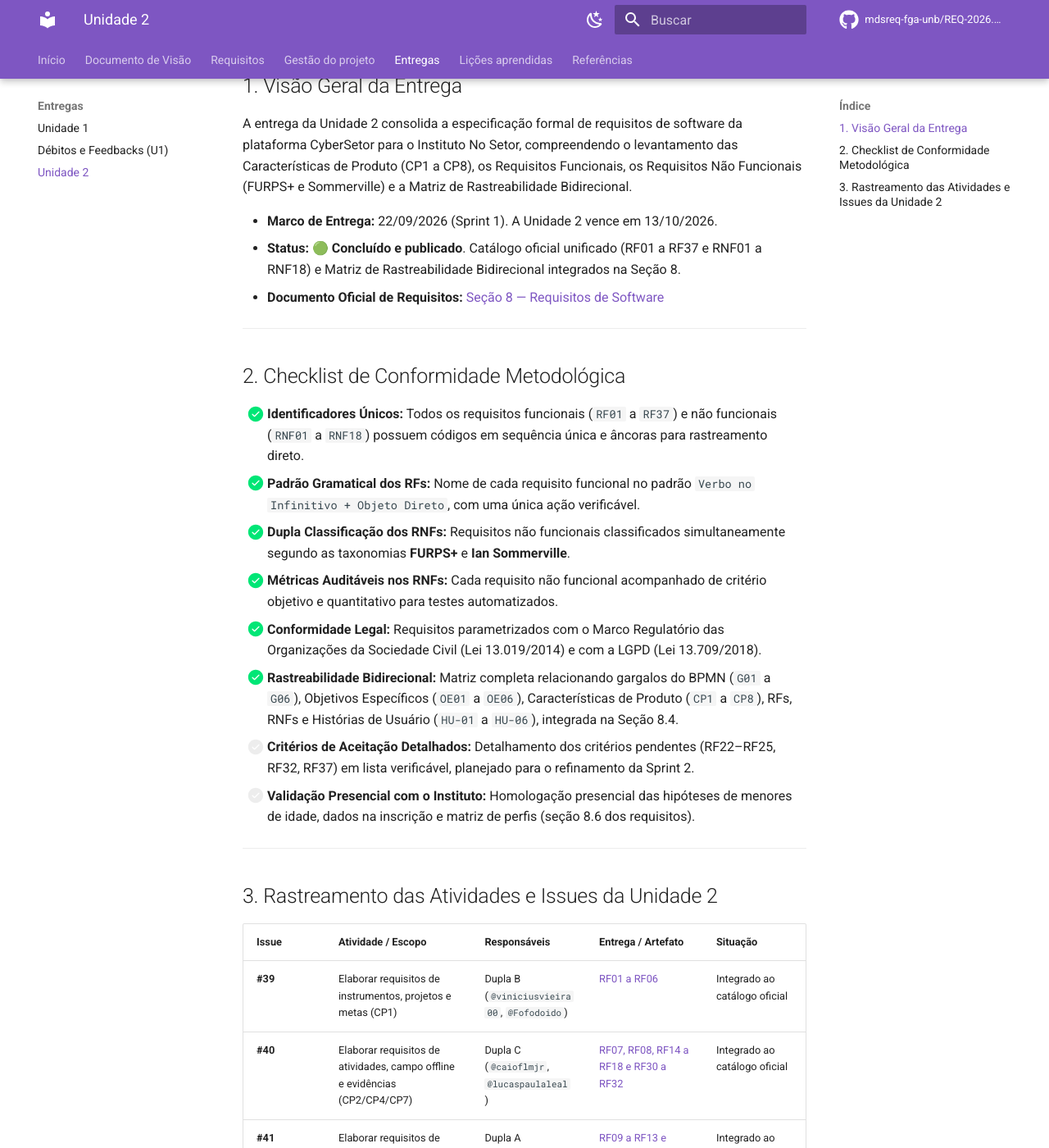
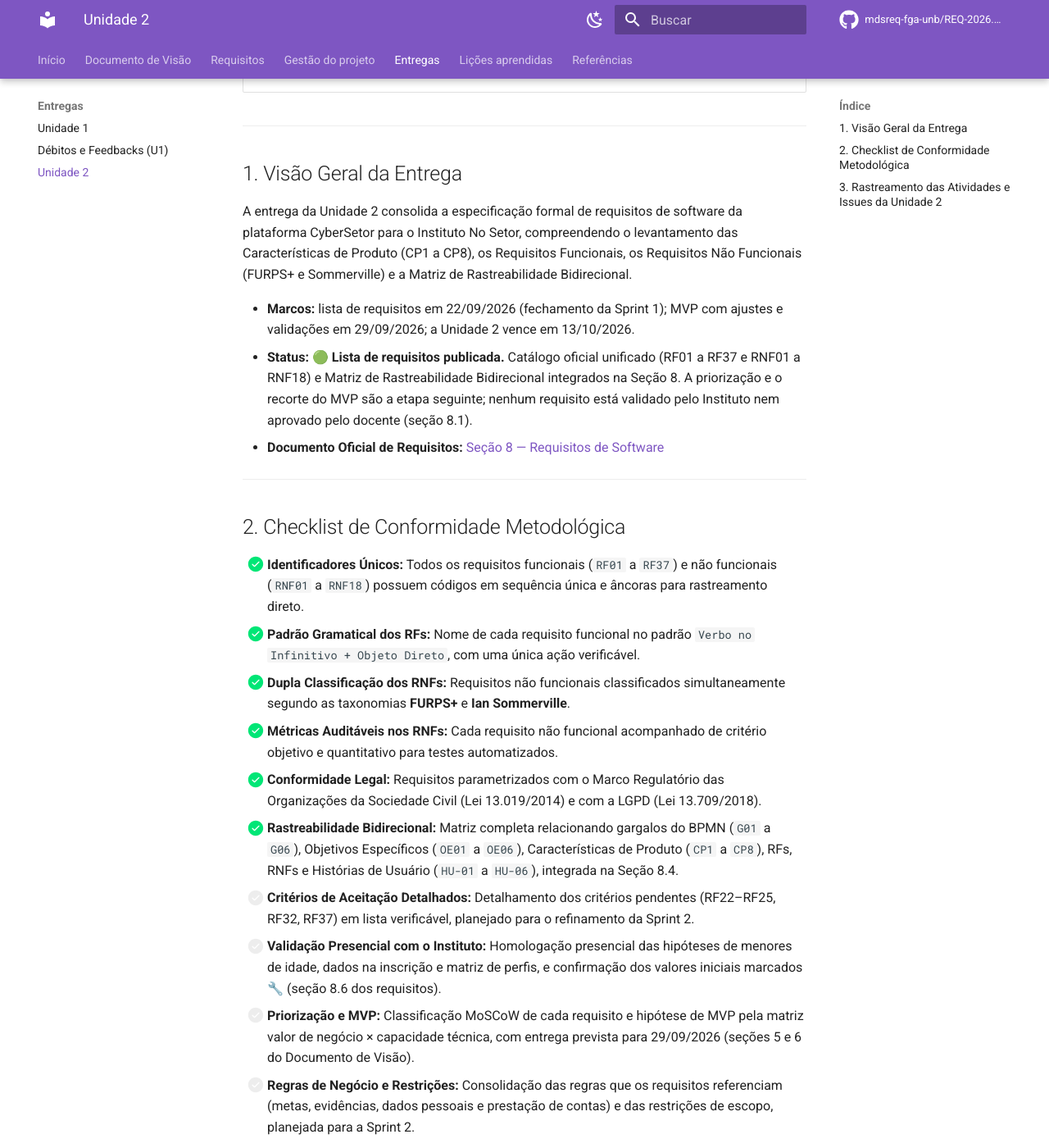
Before and after one commit to mdsreq-fga-unb/REQ-2026.2-T02-CyberSetor, an MkDocs documentation site: the page built from docs/entregas/unidade-2.md, in a window 1280 px wide and 1400 px high, scrolled down 507 px. Shown: the whole window at 82% size. Built offline with MkDocs 1.6.1 and Material for MkDocs 9.7.7, drawn with Linux system fonts in a browser that asks for light colours; comment, search, counter and statistics services are not loaded; some of the changed text lies outside the part shown.

Commit message:
docs(entregas): alinha a sintese da unidade 2 a versao 2.1 da secao 8 e registra as etapas pendentes com prazos

```diff
--- a/docs/entregas/unidade-2.md
+++ b/docs/entregas/unidade-2.md
@@ -5,6 +5,7 @@
 | 19/09/2026 | 1.0 | Registro da entrega do Catálogo de Requisitos e Rastreabilidade (Marco da Sprint 1) | Dupla B (Rodrigo Henrique e Vinicius Vieira) |
 | 21/09/2026 | 1.1 | Status ajustado à situação real das issues #39 a #45 e à consolidação da numeração única | Maria Eduarda Marques |
 | 21/09/2026 | 1.2 | Consolidação final da Seção 8 com a Matriz Bidirecional (Issue #44) e publicação unificada (Issue #45) | Rodrigo Henrique e Vinicius Vieira |
+| 21/09/2026 | 1.3 | Status e checklist alinhados à versão 2.1 da Seção 8: âncoras restauradas, valores iniciais marcados, validação e priorização registradas como etapas pendentes com seus prazos | Equipe CyberSetor |
 
 ---
 
@@ -12,8 +13,8 @@
 
 A entrega da Unidade 2 consolida a especificação formal de requisitos de software da plataforma CyberSetor para o Instituto No Setor, compreendendo o levantamento das Características de Produto (CP1 a CP8), os Requisitos Funcionais, os Requisitos Não Funcionais (FURPS+ e Sommerville) e a Matriz de Rastreabilidade Bidirecional.
 
-* **Marco de Entrega:** 22/09/2026 (Sprint 1). A Unidade 2 vence em 13/10/2026.
-* **Status:** 🟢 **Concluído e publicado**. Catálogo oficial unificado (RF01 a RF37 e RNF01 a RNF18) e Matriz de Rastreabilidade Bidirecional integrados na Seção 8.
+* **Marcos:** lista de requisitos em 22/09/2026 (fechamento da Sprint 1); MVP com ajustes e validações em 29/09/2026; a Unidade 2 vence em 13/10/2026.
+* **Status:** 🟢 **Lista de requisitos publicada.** Catálogo oficial unificado (RF01 a RF37 e RNF01 a RNF18) e Matriz de Rastreabilidade Bidirecional integrados na Seção 8. A priorização e o recorte do MVP são a etapa seguinte; nenhum requisito está validado pelo Instituto nem aprovado pelo docente (seção 8.1).
 * **Documento Oficial de Requisitos:** [Seção 8 — Requisitos de Software](../requisitos/8-requisitos.md)
 
 ---
@@ -27,7 +28,9 @@
 - [x] **Conformidade Legal:** Requisitos parametrizados com o Marco Regulatório das Organizações da Sociedade Civil (Lei 13.019/2014) e com a LGPD (Lei 13.709/2018).
 - [x] **Rastreabilidade Bidirecional:** Matriz completa relacionando gargalos do BPMN (`G01` a `G06`), Objetivos Específicos (`OE01` a `OE06`), Características de Produto (`CP1` a `CP8`), RFs, RNFs e Histórias de Usuário (`HU-01` a `HU-06`), integrada na Seção 8.4.
 - [ ] **Critérios de Aceitação Detalhados:** Detalhamento dos critérios pendentes (RF22–RF25, RF32, RF37) em lista verificável, planejado para o refinamento da Sprint 2.
-- [ ] **Validação Presencial com o Instituto:** Homologação presencial das hipóteses de menores de idade, dados na inscrição e matriz de perfis (seção 8.6 dos requisitos).
+- [ ] **Validação Presencial com o Instituto:** Homologação presencial das hipóteses de menores de idade, dados na inscrição e matriz de perfis, e confirmação dos valores iniciais marcados 🔧 (seção 8.6 dos requisitos).
+- [ ] **Priorização e MVP:** Classificação MoSCoW de cada requisito e hipótese de MVP pela matriz valor de negócio × capacidade técnica, com entrega prevista para 29/09/2026 (seções 5 e 6 do Documento de Visão).
+- [ ] **Regras de Negócio e Restrições:** Consolidação das regras que os requisitos referenciam (metas, evidências, dados pessoais e prestação de contas) e das restrições de escopo, planejada para a Sprint 2.
 
 ---
 
@@ -35,10 +38,10 @@
 
 | Issue | Atividade / Escopo | Responsáveis | Entrega / Artefato | Situação |
 | :--- | :--- | :--- | :--- | :--- |
-| **#39** | Elaborar requisitos de instrumentos, projetos e metas (CP1) | Dupla B (`@viniciusvieira00`, `@Fofodoido`) | [RF01 a RF06](../requisitos/8-requisitos.md#cp1-gestao-de-projetos-e-metas) | Integrado ao catálogo oficial |
-| **#40** | Elaborar requisitos de atividades, campo offline e evidências (CP2/CP4/CP7) | Dupla C (`@caioflmjr`, `@lucaspaulaleal`) | [RF07, RF08, RF14 a RF18 e RF30 a RF32](../requisitos/8-requisitos.md#cp2-gestao-de-atividades) | Integrado ao catálogo oficial |
-| **#41** | Elaborar requisitos de inscrição, base de pessoas e LGPD (CP3/CP5) | Dupla A (`@mariadenis`, `@daniboycam`) | [RF09 a RF13 e RF19 a RF25](../requisitos/8-requisitos.md#cp3-inscricao-de-participantes) | Integrado ao catálogo oficial |
-| **#42** | Elaborar requisitos de apuração de metas e relatórios MROSC (CP6/CP8) | Duplas B e C | [RF26 a RF29 e RF33 a RF37](../requisitos/8-requisitos.md#cp6-acompanhamento-automatico-de-metas) | Integrado ao catálogo oficial |
-| **#43** | Consolidar e parametrizar RNFs (FURPS+ e Sommerville) | SM e PO | [RNF01 a RNF18](../requisitos/8-requisitos.md#83-lista-de-requisitos-nao-funcionais-rnfs) | Integrado ao catálogo oficial |
+| **#39** | Elaborar requisitos de instrumentos, projetos e metas (CP1) | Dupla B (`@viniciusvieira00`, `@Fofodoido`) | [RF01 a RF06](../requisitos/8-requisitos.md#rf01) | Integrado ao catálogo oficial |
+| **#40** | Elaborar requisitos de atividades, campo offline e evidências (CP2/CP4/CP7) | Dupla C (`@caioflmjr`, `@lucaspaulaleal`) | [RF07, RF08, RF14 a RF18 e RF30 a RF32](../requisitos/8-requisitos.md#rf07) | Integrado ao catálogo oficial |
+| **#41** | Elaborar requisitos de inscrição, base de pessoas e LGPD (CP3/CP5) | Dupla A (`@mariadenis`, `@daniboycam`) | [RF09 a RF13 e RF19 a RF25](../requisitos/8-requisitos.md#rf09) | Integrado ao catálogo oficial |
+| **#42** | Elaborar requisitos de apuração de metas e relatórios MROSC (CP6/CP8) | Duplas B e C | [RF26 a RF29 e RF33 a RF37](../requisitos/8-requisitos.md#rf26) | Integrado ao catálogo oficial |
+| **#43** | Consolidar e parametrizar RNFs (FURPS+ e Sommerville) | SM e PO | [RNF01 a RNF18](../requisitos/8-requisitos.md#rnf01) | Integrado ao catálogo oficial |
 | **#44** | Construir matriz de rastreabilidade bidirecional | Dupla A (`@mariadenis`, `@daniboycam`) | [Matriz de Rastreabilidade](../requisitos/8-requisitos.md#84-matriz-de-rastreabilidade-bidirecional) | Integrada à Seção 8.4 |
-| **#45** | Publicar catálogo de requisitos e rastreabilidade no GitPages | Dupla B (`@viniciusvieira00`, `@Fofodoido`) | Página oficial consolidada e validada | Concluída / Em homologação |
+| **#45** | Publicar catálogo de requisitos e rastreabilidade no GitPages | Dupla B (`@viniciusvieira00`, `@Fofodoido`) | Página oficial consolidada | Publicada; em revisão pela monitoria |
```
